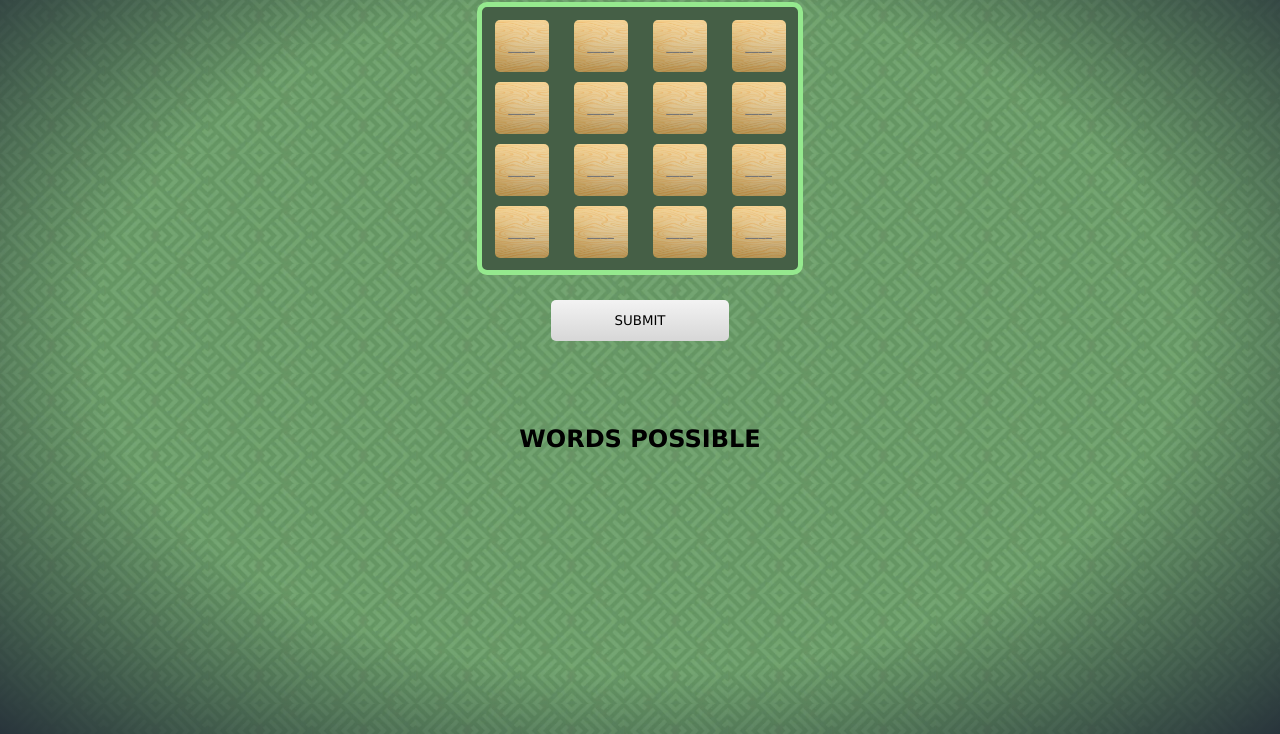
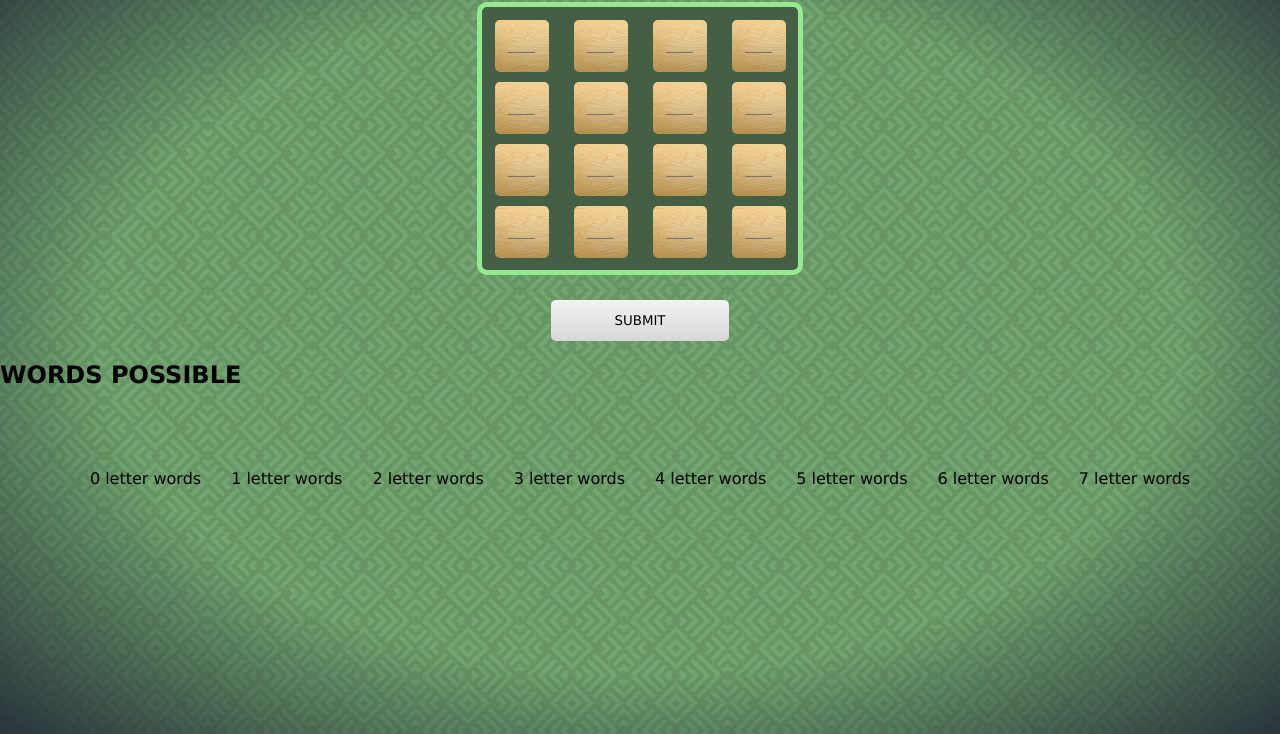
Before and after one commit to IsaacYu15/WordHuntSolver, a website: page index.html in a window 1280 px wide. Shown: the part 66-800 px from the top of the page. Drawn offline with Linux system fonts and the light colour scheme.

Commit message:
feat: gen headers to sort different wordlengths

```diff
--- a/index.html
+++ b/index.html
@@ -37,11 +37,27 @@
 
         <button id="userInput" onclick ="initGrid()">SUBMIT</button>
 
+        <h2>WORDS POSSIBLE</h2>
+
         <div id ="displayResults">
-            <h2>WORDS POSSIBLE</h2>
-            <section id="wordsPossible">
 
-            </section>
+            <!--Create 8 headers-->
+            <script>
+
+                for (let i = 0; i < 8; i ++) {
+                    var title = document.createElement("p");
+                    var txt = document.createTextNode(i + " letter words");
+
+                    const name = ("title" + i).toString();
+                    input.setAttribute('id', name);
+
+                    title.appendChild(txt);
+                    var parent = document.getElementById("displayResults");
+                    parent.appendChild(title);
+                }
+
+            </script>
+
         </div>
 
 
--- a/style.css
+++ b/style.css
@@ -81,7 +81,9 @@ button:hover {
     margin-top: 5%;
 
     display:flex;
-    flex-direction: column;
+    flex-direction: row;
+
+    gap: 30px;
 
     align-items: center;
     justify-content: center;
```
